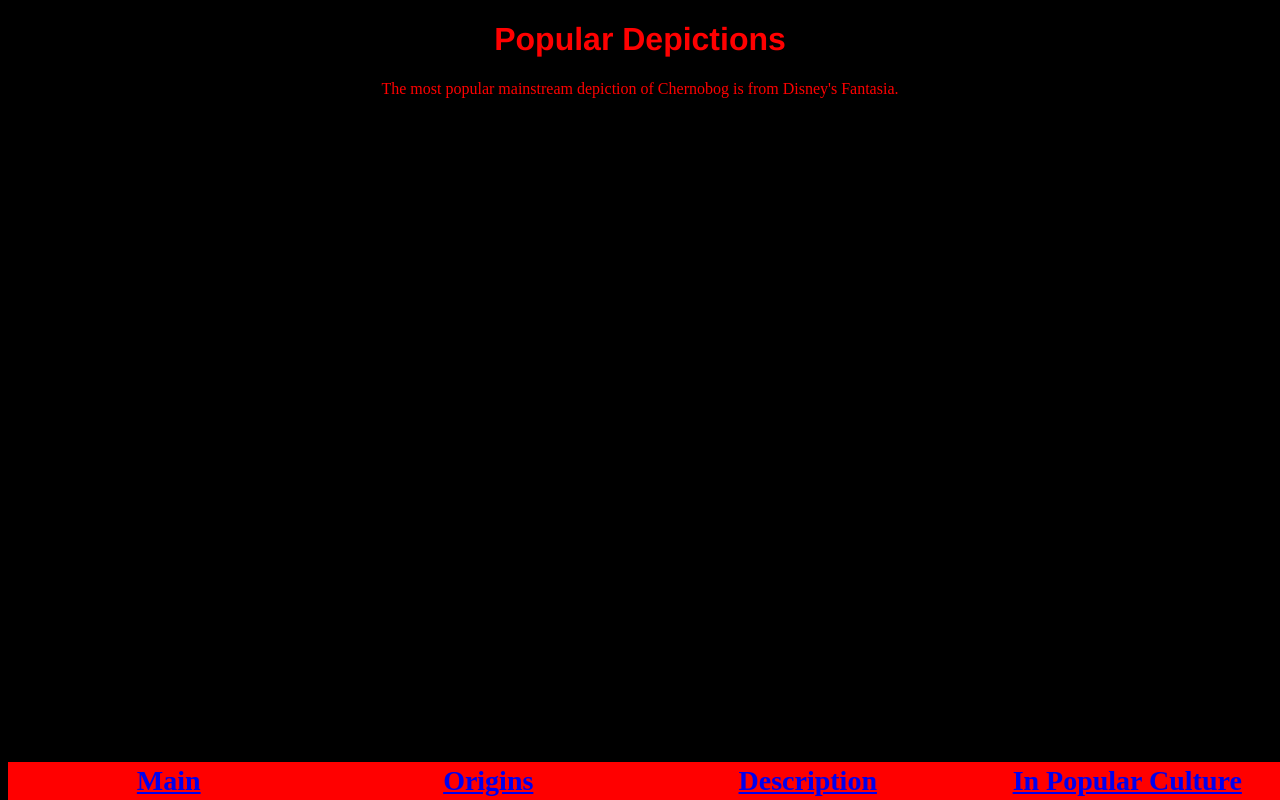
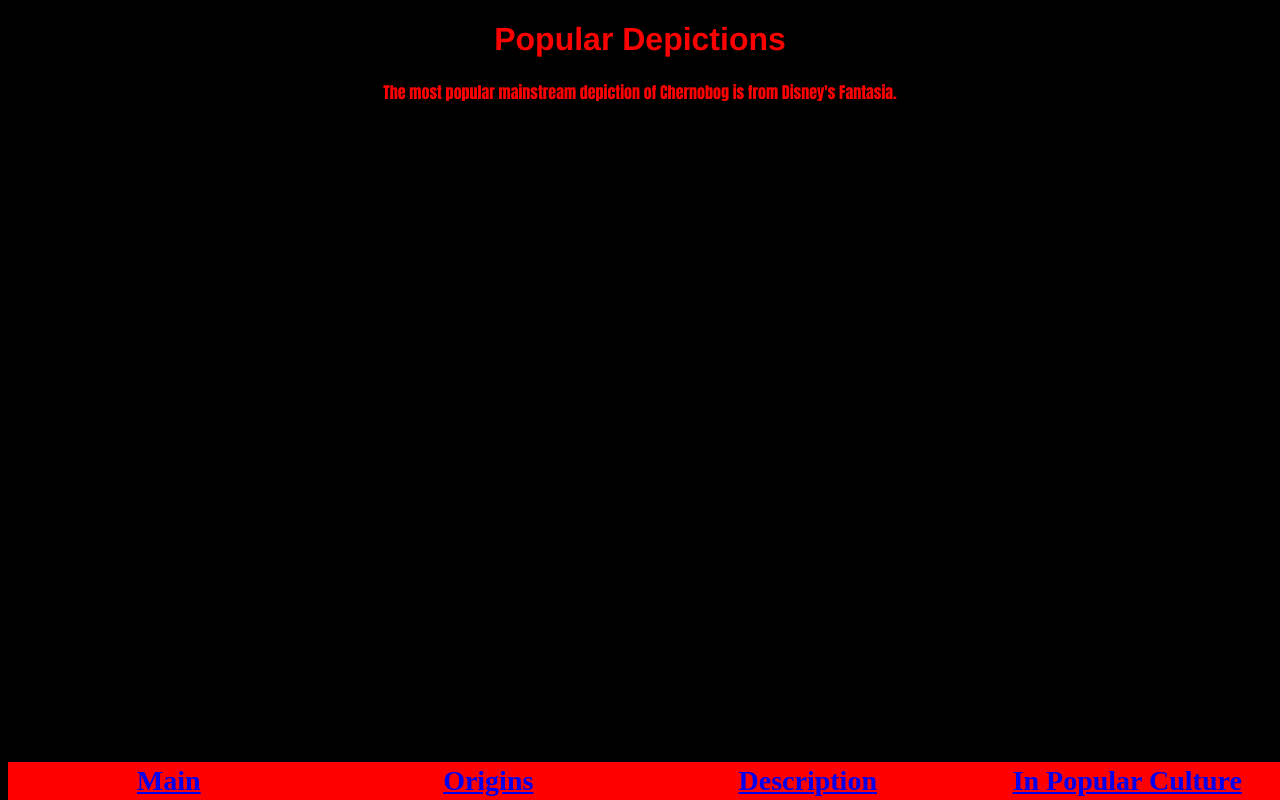
Before and after one commit to jdmar3-comp426/a01-mjwash, a website: page popular.html in a window 1280 px wide. Drawn offline with Linux system fonts and the light colour scheme.

Commit message:
Added class selector.

```diff
--- a/popular.html
+++ b/popular.html
@@ -19,7 +19,7 @@
         </table>
         <div>
             <h1>Popular Depictions</h1>
-            <p>The most popular mainstream depiction of Chernobog is from Disney's Fantasia.</p>
+            <p class="info">The most popular mainstream depiction of Chernobog is from Disney's Fantasia.</p>
         </div>
     </body>
 </html>
--- a/styles.css
+++ b/styles.css
@@ -15,6 +15,9 @@
     bottom:0;
 }
 
+.info {
+    font-family:Impact, Haettenschweiler, 'Arial Narrow Bold', sans-serif;
+}
 th {
     border:20px #fff;
     width:25%;
```
Also changed, not shown: description.html (+1 -1 lines), index.html (+1 -1 lines), origins.html (+1 -1 lines).
